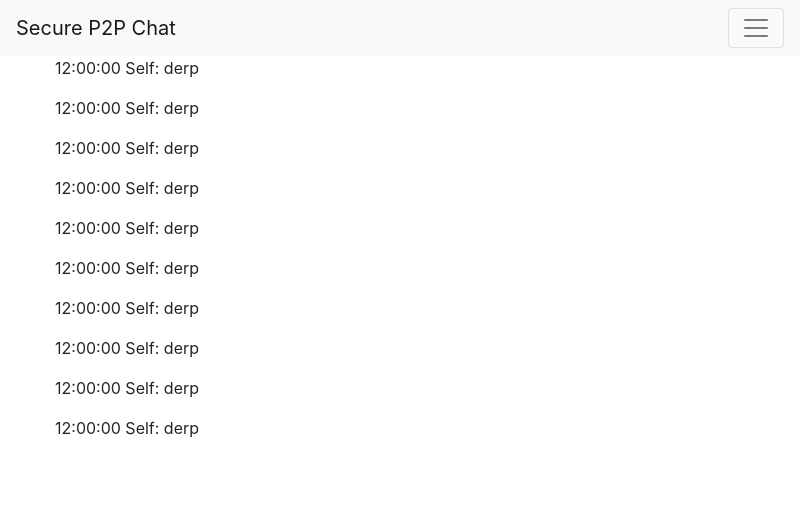
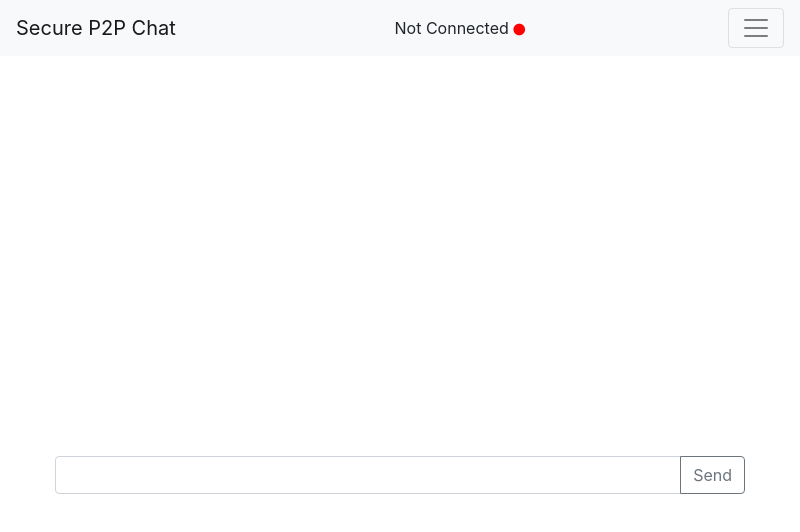
Before and after one commit to darenliang/decentralized-chat, an Electron app: page public/index.html in a window 800 px wide. Drawn offline with nearby package versions, Linux system fonts and the light colour scheme; a script that the page names is missing.

Commit message:
Modify html

```diff
--- a/public/index.html
+++ b/public/index.html
@@ -5,23 +5,26 @@
     <meta name="viewport" content="width=device-width, initial-scale=1, shrink-to-fit=no">
     <title>Secure P2P Chat</title>
     <link rel="stylesheet" href="https://cdn.jsdelivr.net/npm/bootstrap@4.4.1/dist/css/bootstrap.min.css">
-    <link rel="stylesheet" href="style.css">
+    <link rel="stylesheet" href="https://cdn.jsdelivr.net/npm/@fortawesome/fontawesome-free@5.11.2/css/all.min.css">
+    <link rel="stylesheet" href="css/style.css">
 </head>
 <body>
 <nav class="navbar navbar-expand-lg navbar-light bg-light">
     <a class="navbar-brand">Secure P2P Chat</a>
+    <a id="status" class="nav-link">Not Connected <i id="status-icon" class="fas fa-circle fa-xs red-color"></i></a>
     <button class="navbar-toggler" type="button" data-toggle="collapse" data-target="#navbarNav"
             aria-controls="navbarNav" aria-expanded="false" aria-label="Toggle navigation">
         <span class="navbar-toggler-icon"></span>
     </button>
     <div class="collapse navbar-collapse" id="navbarNav">
-        <ul class="navbar-nav mr-auto mt-2 mt-lg-0"></ul>
+        <ul class="navbar-nav mr-auto mt-2 mt-lg-0">
+        </ul>
         <br>
         <div class="input-group col-lg-3">
             <div class="input-group-prepend">
                 <span class="input-group-text">Client ID:</span>
             </div>
-            <input id="uid" type="text" class="form-control" readonly>
+            <input id="uid" type="text" class="form-control" placeholder="Please wait" readonly>
         </div>
         <br>
         <div class="input-group col-lg-4">
@@ -37,39 +40,16 @@
     </div>
 </nav>
 <div class="container">
-    <div class="row messageBox">
-        <div class="col-auto">
-            <p><span class="time">12:00:00 </span><span class="self">Self: </span><span>derp</span></p>
-            <p><span class="time">12:00:00 </span><span class="self">Self: </span><span>derp</span></p>
-            <p><span class="time">12:00:00 </span><span class="self">Self: </span><span>derp</span></p>
-            <p><span class="time">12:00:00 </span><span class="self">Self: </span><span>derp</span></p>
-            <p><span class="time">12:00:00 </span><span class="self">Self: </span><span>derp</span></p>
-            <p><span class="time">12:00:00 </span><span class="self">Self: </span><span>derp</span></p>
-            <p><span class="time">12:00:00 </span><span class="self">Self: </span><span>derp</span></p>
-            <p><span class="time">12:00:00 </span><span class="self">Self: </span><span>derp</span></p>
-            <p><span class="time">12:00:00 </span><span class="self">Self: </span><span>derp</span></p>
-            <p><span class="time">12:00:00 </span><span class="self">Self: </span><span>derp</span></p>
-            <p><span class="time">12:00:00 </span><span class="self">Self: </span><span>derp</span></p>
-            <p><span class="time">12:00:00 </span><span class="self">Self: </span><span>derp</span></p>
-            <p><span class="time">12:00:00 </span><span class="self">Self: </span><span>derp</span></p>
-            <p><span class="time">12:00:00 </span><span class="self">Self: </span><span>derp</span></p>
-            <p><span class="time">12:00:00 </span><span class="self">Self: </span><span>derp</span></p>
-            <p><span class="time">12:00:00 </span><span class="self">Self: </span><span>derp</span></p>
-            <p><span class="time">12:00:00 </span><span class="self">Self: </span><span>derp</span></p>
-            <p><span class="time">12:00:00 </span><span class="self">Self: </span><span>derp</span></p>
-            <p><span class="time">12:00:00 </span><span class="self">Self: </span><span>derp</span></p>
-            <p><span class="time">12:00:00 </span><span class="self">Self: </span><span>derp</span></p>
-            <p><span class="time">12:00:00 </span><span class="self">Self: </span><span>derp</span></p>
-            <p><span class="time">12:00:00 </span><span class="self">Self: </span><span>derp</span></p>
-            <p><span class="time">12:00:00 </span><span class="self">Self: </span><span>derp</span></p>
-            <p><span class="time">12:00:00 </span><span class="self">Self: </span><span>derp</span></p>
-            <p><span class="time">12:00:00 </span><span class="self">Self: </span><span>derp</span></p>
-            <p><span class="time">12:00:00 </span><span class="self">Self: </span><span>derp</span></p>
-            <p><span class="time">12:00:00 </span><span class="self">Self: </span><span>derp</span></p>
-            <p><span class="time">12:00:00 </span><span class="self">Self: </span><span>derp</span></p>
-            <p><span class="time">12:00:00 </span><span class="self">Self: </span><span>derp</span></p>
-            <p><span class="time">12:00:00 </span><span class="self">Self: </span><span>derp</span></p>
-            <p><span class="time">12:00:00 </span><span class="self">Self: </span><span>derp</span></p>
+    <div id="messageContainer" class="row messageBox">
+        <div id="messageBox" class="col-auto">
+        </div>
+    </div>
+    <div class="row">
+        <div class="input-group col-auto">
+            <input id="messageText" type="text" class="form-control">
+            <div class="input-group-append">
+                <button id="messageSend" type="button" class="btn btn-outline-secondary">Send</button>
+            </div>
         </div>
     </div>
 </div>
@@ -77,6 +57,7 @@
 <script src="https://cdn.jsdelivr.net/npm/bootstrap@4.4.1/dist/js/bootstrap.bundle.min.js"></script>
 <script src="https://cdn.jsdelivr.net/npm/peerjs@1.1.0/dist/peerjs.min.js"></script>
 <script src="https://cdn.jsdelivr.net/npm/localforage@1.7.3/dist/localforage.min.js"></script>
-<script src="script.js"></script>
+<script src="https://cdn.jsdelivr.net/npm/@fortawesome/fontawesome-free@5.11.2/js/fontawesome.min.js"></script>
+<script src="js/script.js"></script>
 </body>
 </html>
```
